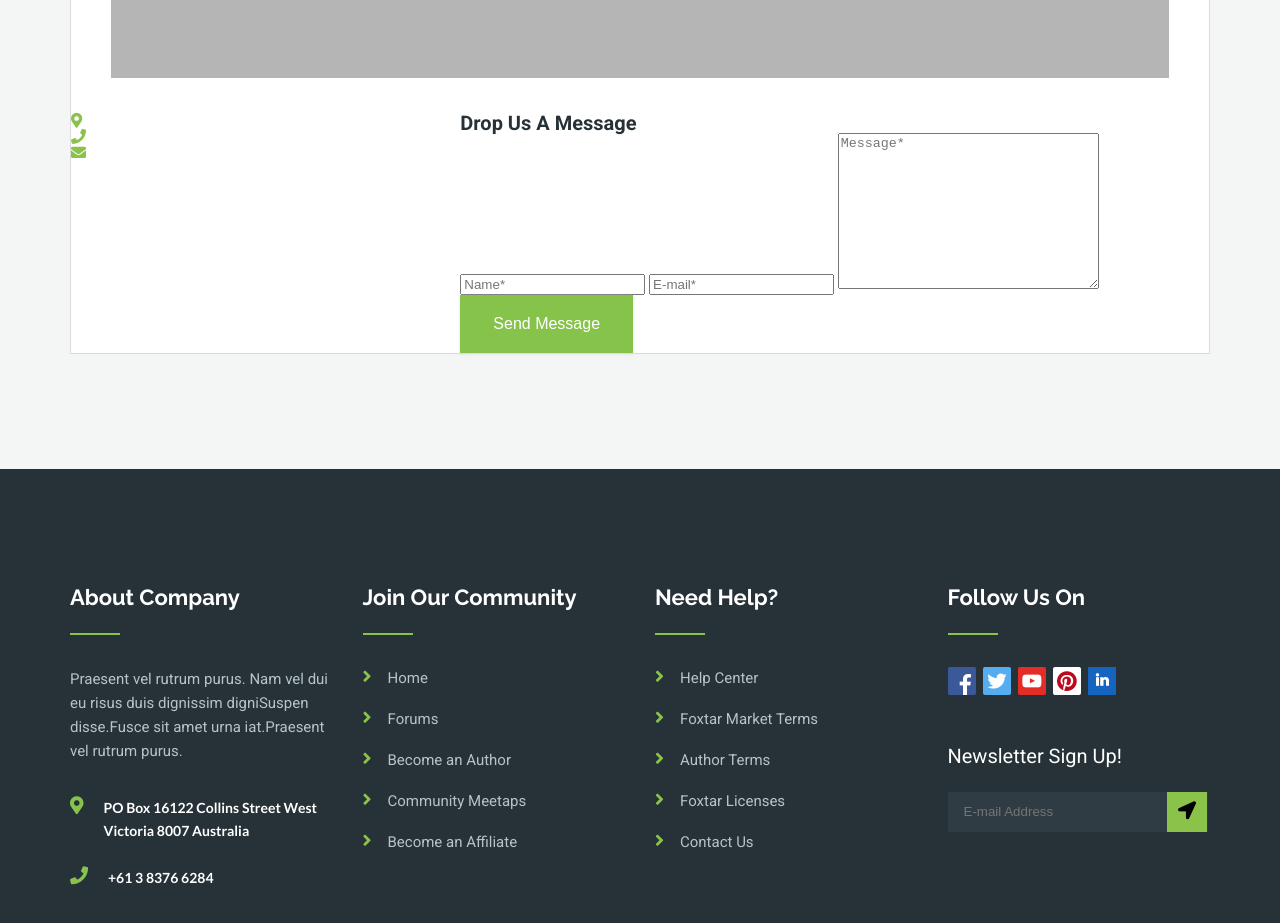
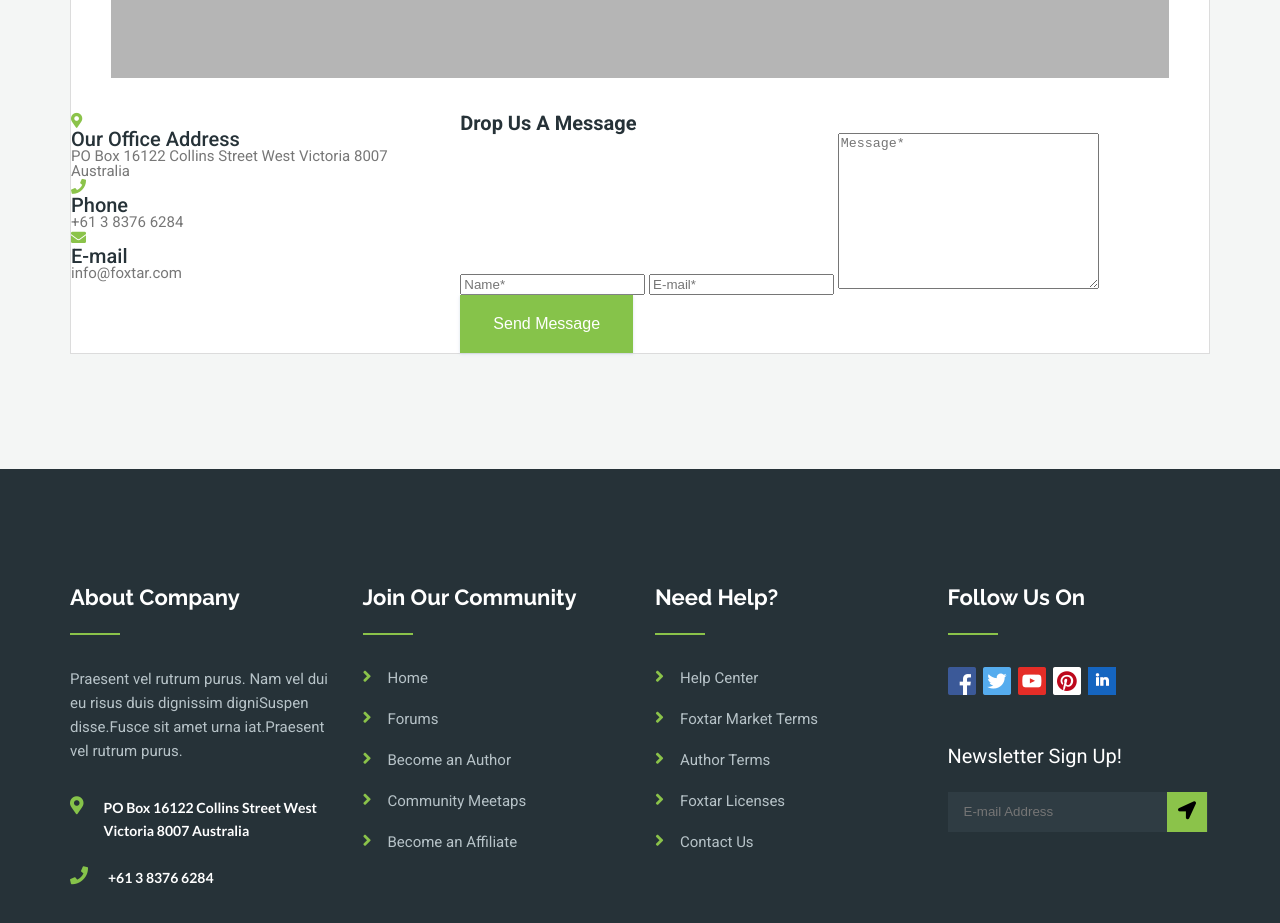
Before and after one commit to Kammirer/MarketPlace, a website: page app/contact.html in a window 1280 px wide. Shown: the part 920-1843 px from the top of the page. Drawn offline with nearby package versions, Linux system fonts and the light colour scheme.

Commit message:
mp_23.12.18_14.09

```diff
--- a/app/contact.html
+++ b/app/contact.html
@@ -121,15 +121,30 @@
                             <div class="contacts-block d-flex flex-column">
                                 <div class="office-address">
                                     <i class="fas fa-map-marker-alt text-green"></i>
-
+                                    <div class="office-address-content">
+                                        <div class="sub-title">
+                                            <span class="text-dark">Our Office Address</span>
+                                        </div>
+                                        <p>PO Box 16122 Collins Street West Victoria 8007 Australia</p>
+                                    </div>
                                 </div>
                                 <div class="phone-number">
                                     <i class="fas fa-phone text-green"></i>
-
+                                    <div class="office-address-content">
+                                        <div class="sub-title">
+                                            <span class="text-dark">Phone</span>
+                                        </div>
+                                        <p>+61 3 8376 6284</p>
+                                    </div>
                                 </div>
                                 <div class="e-mail-address">
                                     <i class="fas fa-envelope text-green"></i>
-
+                                    <div class="office-address-content">
+                                        <div class="sub-title">
+                                            <span class="text-dark">E-mail</span>
+                                        </div>
+                                        <p>info@foxtar.com</p>
+                                    </div>
                                 </div>
                             </div>
                         </div>
```
